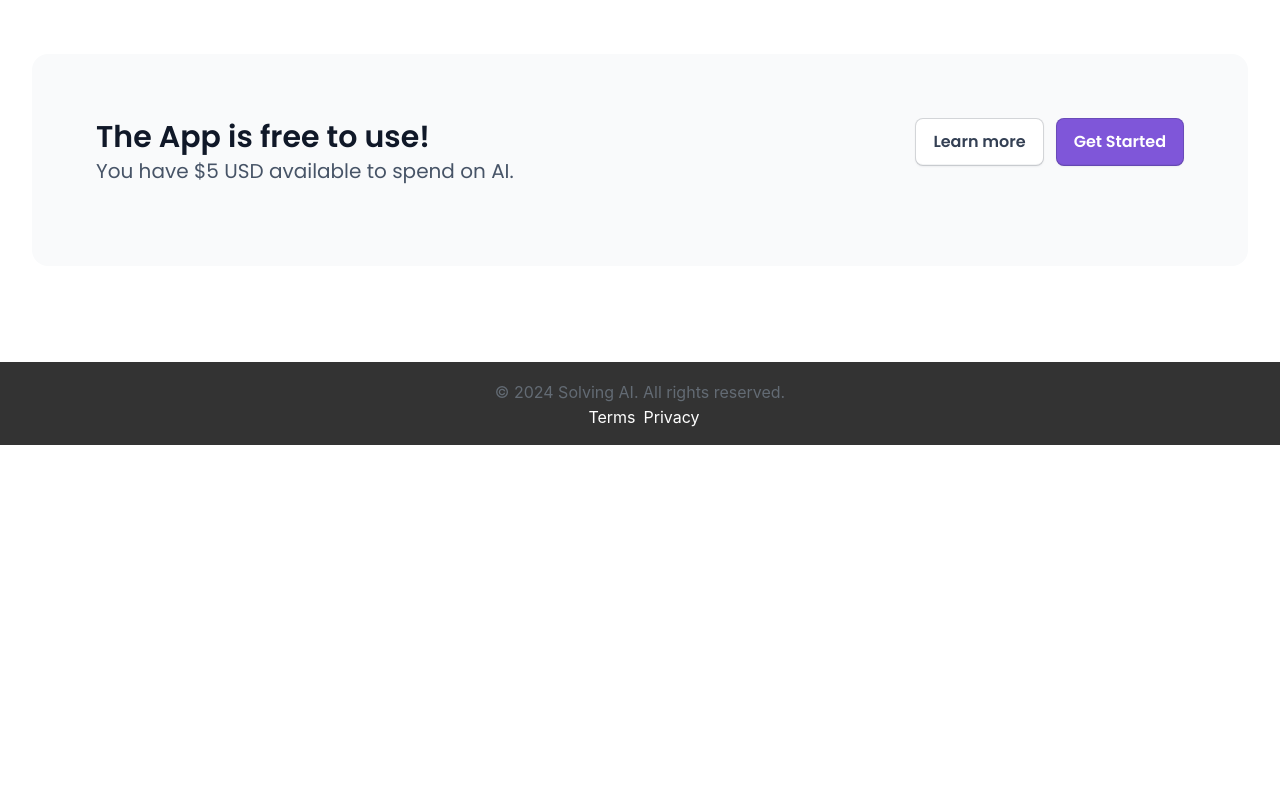
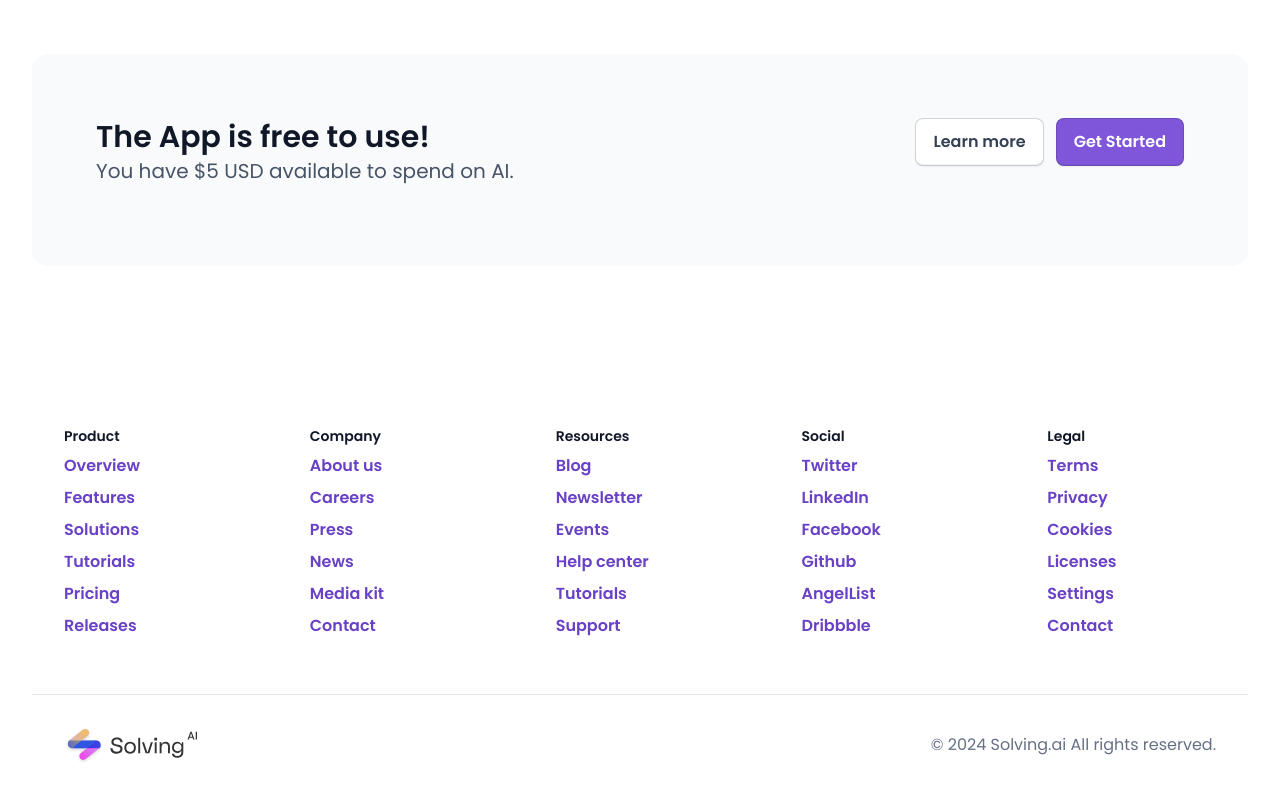
Before and after one commit to annyguzmanh96/solvingAI, a React (Vite) app: page / in a window 1280 px wide. Shown: the part 1194-1994 px from the top of the page. Before the commit the page ends 1639 px from the top, so only its background shows below. Built offline with nearby package versions, Linux system fonts and the light colour scheme.

Commit message:
feat&style: advanced of footer

```diff
--- a/src/components/Custom/CustomButton.jsx
+++ b/src/components/Custom/CustomButton.jsx
@@ -13,8 +13,8 @@ function CustomButton(props) {
         minWidth: "auto",
         borderRadius: theme.radius.md,
         border: "1px",
-        padding: `${theme.spacing(3)} 18px`,
-        gap: theme.spacing(1.5),
+        padding: "12px 18px",
+        gap: "6px",
         boxShadow: `
         0px 1px 2px rgba(16, 24, 40, 0.05),
         inset 0px -2px 0px rgba(16, 24, 40, 0.05),
--- a/src/sections/CTASection.jsx
+++ b/src/sections/CTASection.jsx
@@ -8,7 +8,7 @@ function CTASection() {
   return (
     <Box
       sx={{
-        padding: `${theme.spacing(24)} ${theme.spacing(8)}`,
+        padding: `${theme.spacing("9xl")} ${theme.spacing("4xl")}`,
         textAlign: "center",
         backgroundColor: theme.palette.bg.primary,
         width: "100%",
@@ -21,8 +21,8 @@ function CTASection() {
           flexWrap: "wrap",
           textAlign: "center",
           backgroundColor: theme.palette.bg.secondary,
-          padding: theme.spacing(16),
-          gap: theme.spacing(8),
+          padding: theme.spacing("7xl"),
+          gap: theme.spacing("4xl"),
           maxWidth: "1216px",
           minHeight: "212px",
           borderRadius: theme.radius.xl,
@@ -32,13 +32,13 @@ function CTASection() {
         <Box
           sx={{
             textAlign: "initial",
-            gap: theme.spacing(4),
+            gap: theme.spacing.xl,
           }}
         >
           <Typography
             sx={(theme) => ({
               color: theme.palette.text.primary,
-              ...theme.typography.textSmSemibold,
+              ...theme.typography.displaySmSemibold,
             })}
           >
             The App is free to use!
@@ -55,7 +55,7 @@ function CTASection() {
         <Box
           sx={{
             display: "flex",
-            gap: theme.spacing(3),
+            gap: "12px",
           }}
         >
           <CustomButton
--- a/src/sections/FeaturesSection.jsx
+++ b/src/sections/FeaturesSection.jsx
@@ -5,8 +5,8 @@ function FeaturesSection() {
   return (
     <Box
       sx={{
-        paddingTop: theme.spacing(24),
-        paddingBottom: theme.spacing(24),
+        paddingTop: theme.spacing("9xl"),
+        paddingBottom: theme.spacing("9xl"),
         width: "100%",
         height: "352px",
         maxWidth: "100vw",
--- a/src/sections/Footer.jsx
+++ b/src/sections/Footer.jsx
@@ -1,25 +1,99 @@
-import { Box, Typography, Link } from "@mui/joy";
+import { Box, Typography, Grid, Link } from "@mui/joy";
+
+import { footerLinks } from "../utils/constans/footerLinks";
+import logo from "../assets/logo.svg";
 
 function Footer() {
   return (
     <Box
-      sx={{
-        padding: 4,
-        textAlign: "center",
-        backgroundColor: "#333",
-        color: "white",
+      sx={(theme) => ({
         width: "100%",
-      }}
+        backgroundColor: "#FFFFFF", // Fondo blanco
+        paddingTop: theme.spacing("7xl"), // Espaciado superior
+        paddingBottom: theme.spacing("6xl"), // Espaciado inferior
+        gap: theme.spacing("7xl"),
+      })}
     >
-      <Typography variant="body2">
-        &copy; 2024 Solving AI. All rights reserved.
-      </Typography>
-      <Link href="" sx={{ color: "white", ml: 2 }}>
-        Terms
-      </Link>
-      <Link href="" sx={{ color: "white", ml: 2 }}>
-        Privacy
-      </Link>
+      <Box
+        sx={(theme) => ({
+          width: "100%",
+          maxWidth: "1216px", // Ajuste del ancho máximo
+          margin: "0 auto", // Centramos horizontalmente
+          paddingRight: theme.spacing("4xl"), // Espaciado lateral
+          paddingLeft: theme.spacing("4xl"), // Espaciado lateral
+          paddingBottom: theme.spacing("6xl"), // Espaciado inferior
+        })}
+      >
+        <Grid container spacing={7} justifyContent="space-between">
+          {/* Map para generar cada columna de links */}
+          {footerLinks.map((section, index) => (
+            <Grid item xs={6} sm={4} md={2} key={index}>
+              <Typography
+                sx={(theme) => ({
+                  marginBottom: 2,
+                  color: theme.palette.text.primary,
+                  ...theme.typography.textSmSemibold,
+                })}
+              >
+                {section.title}
+              </Typography>
+              {section.links.map((link, linkIndex) => (
+                <Link
+                  key={linkIndex}
+                  href={link.url}
+                  sx={(theme) => ({
+                    cursor: "pointer",
+                    marginBottom: 2,
+                    display: "block", // Para que se comporten como bloques individuales
+                    color: theme.palette.button.text.tertiaryColor,
+                    ...theme.typography.textMdSemibold,
+                    textDecoration: "none",
+                    "&:hover": {
+                      textDecoration: "underline",
+                    },
+                  })}
+                >
+                  {link.text}
+                </Link>
+              ))}
+            </Grid>
+          ))}
+        </Grid>
+      </Box>
+
+      {/* Pie de copyright */}
+      <Box
+        sx={(theme) => ({
+          display: "flex",
+          justifyContent: "space-between",
+          alignItems: "center",
+          borderTop: "1px solid #E4E7EC", // Borde superior
+          paddingTop: theme.spacing("4xl"),
+          paddingBottom: theme.spacing("4xl"),
+          paddingRight: theme.spacing("4xl"),
+          paddingLeft: theme.spacing("4xl"),
+          width: "100%",
+          maxWidth: "1216px", // Ajuste del ancho máximo
+          margin: "0 auto", // Centramos horizontalmente
+        })}
+      >
+        {/* Logotipo */}
+        <Box sx={{ display: "flex", alignItems: "center" }}>
+          <img
+            src={logo}
+            alt="Logo"
+            style={{ width: "142px", height: "auto" }}
+          />
+        </Box>
+        <Typography
+          sx={(theme) => ({
+            color: theme.palette.text.quaternary,
+            ...theme.typography.mdRegular,
+          })}
+        >
+          © 2024 Solving.ai All rights reserved.
+        </Typography>
+      </Box>
     </Box>
   );
 }
--- a/src/sections/HeroHeaderSection.jsx
+++ b/src/sections/HeroHeaderSection.jsx
@@ -42,7 +42,7 @@ function HeroHeaderSection() {
             maxWidth: "576px", // Ajusta el ancho máximo para mantener proporciones
             textAlign: { xs: "center", md: "left" }, // Centra el texto en móviles
             mb: { xs: 4, md: 0 }, // Espaciado inferior en pantallas pequeñas
-            paddingRight: theme.spacing(8),
+            paddingRight: theme.spacing("4xl"),
             gap: "48px",
           }}
         >
@@ -77,7 +77,7 @@ function HeroHeaderSection() {
             borderColor="#FFFFFF1F"
             text="Learn more about Solving AI"
             style={{
-              padding: `${theme.spacing(4)} ${theme.spacing(5.5)}`,
+              padding: `${theme.spacing.xl} 22px`,
               maxWidth: "305px", // Cambia el ancho para que se ajuste al contenido
             }}
           />
--- a/src/theme/theme.js
+++ b/src/theme/theme.js
@@ -4,13 +4,19 @@ const theme = extendTheme({
   typography: {
     fontFamily: "Poppins, sans-serif",
     // Fuentes personalizadas
+    textSmSemibold: {
+      fontSize: "14px",
+      fontWeight: 600,
+      lineHeight: "20px",
+      fontFamily: '"Poppins", sans-serif;',
+    },
     textMdSemibold: {
       fontSize: "16px",
       fontWeight: 600,
       lineHeight: "24px",
       fontFamily: '"Poppins", sans-serif;',
     },
-    textSmSemibold: {
+    displaySmSemibold: {
       fontSize: "30px",
       fontWeight: 600,
       lineHeight: "38px",
@@ -30,6 +36,12 @@ const theme = extendTheme({
       fontFamily: '"Poppins", sans-serif;',
       letterSpacing: "-2%",
     },
+    mdRegular: {
+      fontSize: "16px",
+      fontWeight: 400,
+      lineHeight: "24px",
+      fontFamily: '"Poppins", sans-serif;',
+    },
     xlRegular: {
       fontSize: "20px",
       fontWeight: 400,
@@ -45,6 +57,7 @@ const theme = extendTheme({
           primary: "#101828",
           secondary: "#6941C6",
           tertiary: "#475467",
+          quaternary: "#667085"
         },
         bg: {
           primary: "#FFFFFF",
@@ -73,7 +86,16 @@ const theme = extendTheme({
     md: "8px",
     xl: "16px"
   },
-  spacing: (factor) => `${0.25 * factor}rem`, // Sistema de espaciado en múltiplos de 0.25rem
+  spacing: (factor) => {
+    const scale = {
+      xl: "16px",
+      "4xl": "32px",
+      "6xl": "48px",
+      "7xl": "64px",
+      "9xl": "96px",
+    };
+    return typeof factor === "number" ? `${0.25 * factor}rem` : scale[factor];
+  },
   breakpoints: {
     values: {
       xs: 0,
--- /dev/null
+++ b/src/utils/constans/footerLinks.js
@@ -0,0 +1,57 @@
+export const footerLinks = [
+  {
+    title: "Product",
+    links: [
+      { text: "Overview", url: "/overview" },
+      { text: "Features", url: "/features" },
+      { text: "Solutions", url: "/solutions" },
+      { text: "Tutorials", url: "/tutorials" },
+      { text: "Pricing", url: "/pricing" },
+      { text: "Releases", url: "/releases" }
+    ],
+  },
+  {
+    title: "Company",
+    links: [
+      { text: "About us", url: "/about" },
+      { text: "Careers", url: "/careers" },
+      { text: "Press", url: "/press" },
+      { text: "News", url: "/news" },
+      { text: "Media kit", url: "/media-kit" },
+      { text: "Contact", url: "/contact" }
+    ],
+  },
+  {
+    title: "Resources",
+    links: [
+      { text: "Blog", url: "/blog" },
+      { text: "Newsletter", url: "/newsletter" },
+      { text: "Events", url: "/events" },
+      { text: "Help center", url: "/help-center" },
+      { text: "Tutorials", url: "/tutorials" },
+      { text: "Support", url: "/support" }
+    ],
+  },
+  {
+    title: "Social",
+    links: [
+      { text: "Twitter", url: "https://twitter.com" },
+      { text: "LinkedIn", url: "https://linkedin.com" },
+      { text: "Facebook", url: "https://facebook.com" },
+      { text: "Github", url: "https://github.com" },
+      { text: "AngelList", url: "https://angel.co" },
+      { text: "Dribbble", url: "https://dribbble.com" }
+    ],
+  },
+  {
+    title: "Legal",
+    links: [
+      { text: "Terms", url: "/terms" },
+      { text: "Privacy", url: "/privacy" },
+      { text: "Cookies", url: "/cookies" },
+      { text: "Licenses", url: "/licenses" },
+      { text: "Settings", url: "/settings" },
+      { text: "Contact", url: "/contact" }
+    ],
+  },
+];
--- /dev/null
+++ b/src/utils/constans/headerNavigationTabs.js
@@ -0,0 +1,10 @@
+export const headerNavigationTabs = [
+  {
+    text: "Features",
+    toIdSection: "featuresSection",
+  },
+  {
+    text: "FAQ",
+    toIdSection: "ctaSection",
+  },
+];
```
Also changed, not shown: src/components/HeaderNavigation.jsx (+11 -12 lines).
